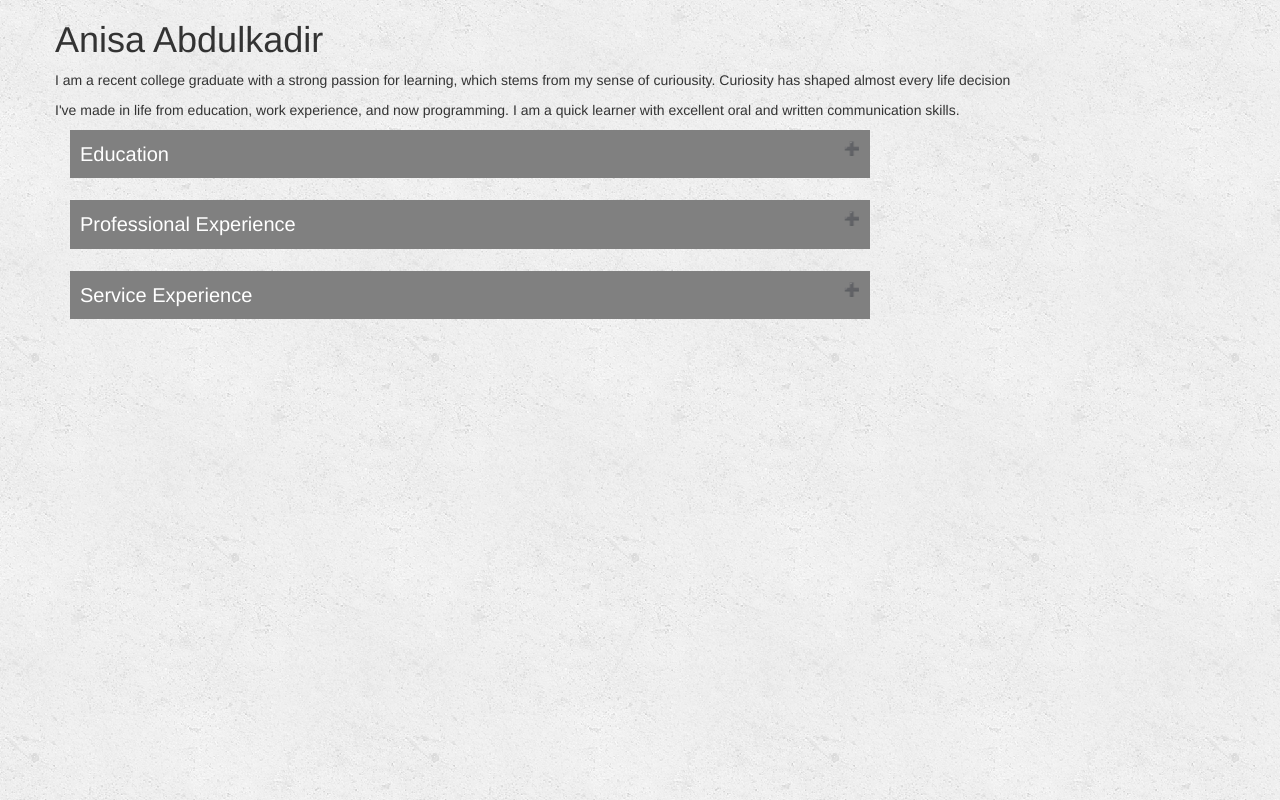
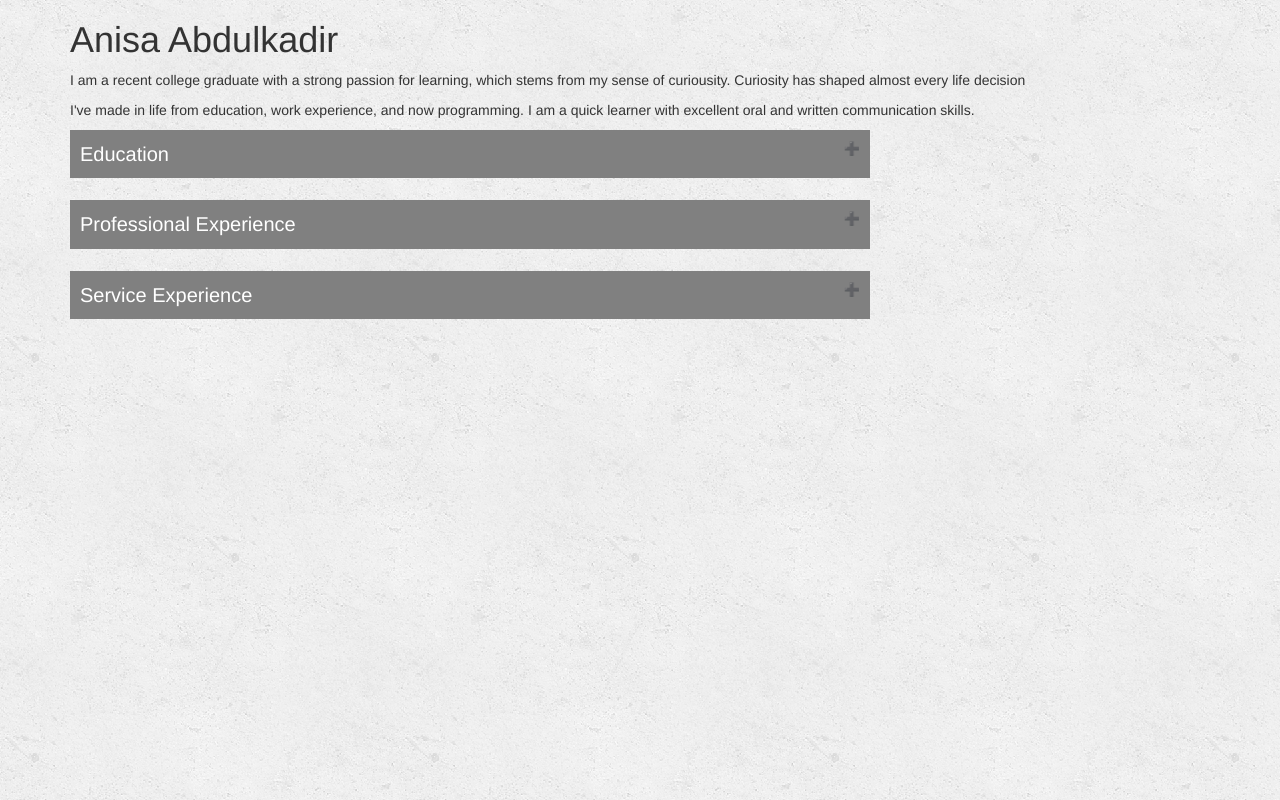
Before and after one commit to Anisa7/anisaabdulkadir.github.io, a plain HTML site: page index.html in a window 1280 px wide. Drawn offline with nearby package versions, Linux system fonts and the light colour scheme.

Commit message:
Update index.html

```diff
--- a/index.html
+++ b/index.html
@@ -8,7 +8,7 @@
 
  <body>
  <header class="container">
-  <div class="row text center">
+  <div class="center">
   <h1>Anisa Abdulkadir</h1>
   <p>I am a recent college graduate with a strong passion for learning, which stems from my sense of curiousity.
    Curiosity has shaped almost every life decision </p>
```
